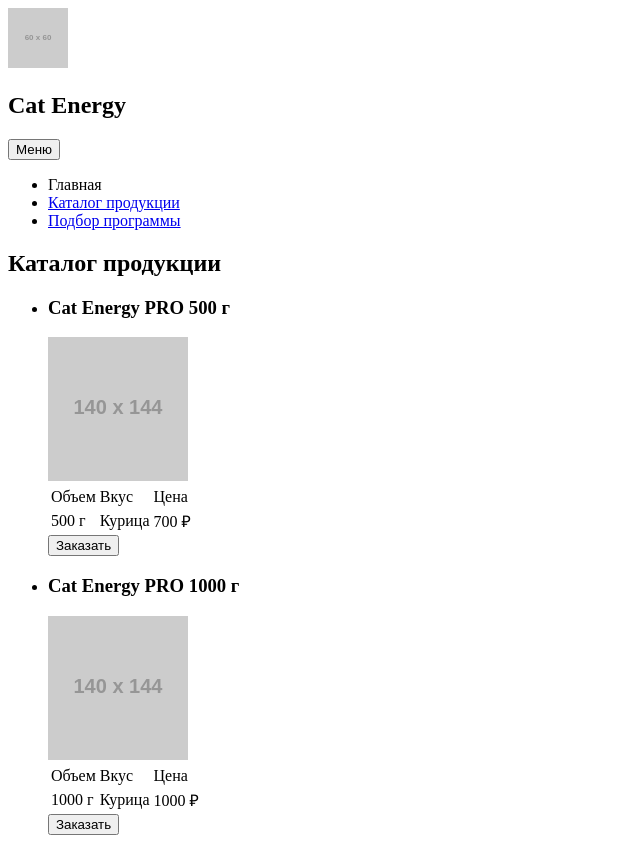
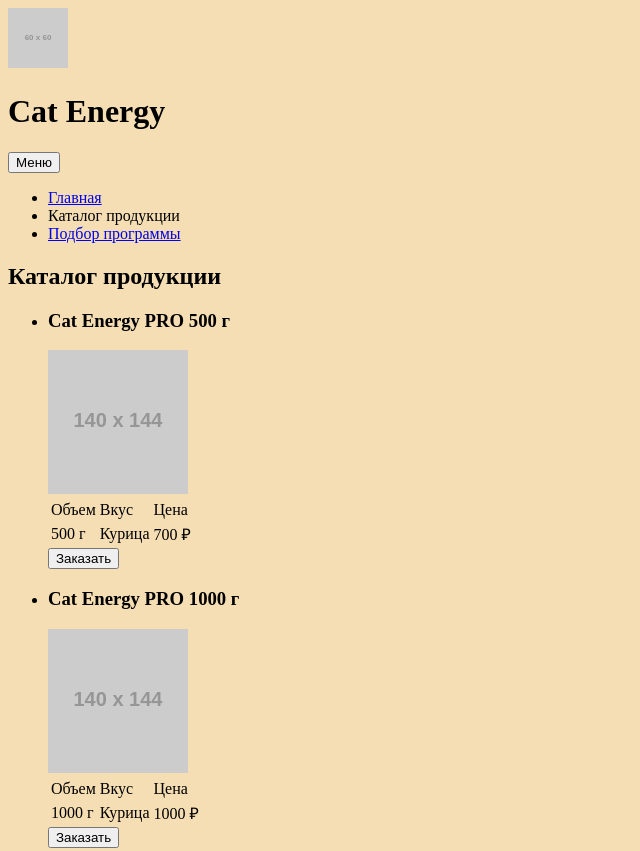
Before and after one commit to alivekenny/887261-cat-energy-17, a website: page source/catalog.html in a window 1280 px wide. Shown: the top 851 px of the page, without its empty margins (0-640 px from the left). Drawn offline with nearby package versions, Linux system fonts and the light colour scheme; files that its build step writes are made by us from their sources; placeholder pictures from the web are drawn by us.

Commit message:
поправил вёрстку, завел НПМ

```diff
--- a/source/catalog.html
+++ b/source/catalog.html
@@ -4,21 +4,22 @@
 <head>
   <meta charset="utf-8">
   <title>Каталог продукции | Cat Energy</title>
+  <link rel="stylesheet" type="text/css" href="css/style.css" />
 </head>
 
 <body>
-  <section class="page-header">
+  <header class="page-header">
     <img class="page-header__logo" src="http://placehold.it/60x60" width="60" height="60" alt="Логотип Cat Energy">
     <h1 class="page-header__title">Cat Energy</h1>
     <nav class="main-nav">
       <button class="main-nav__toggle" type="button">Меню</button>
       <ul class="main-nav__list site-list">
-        <li class="site-list__item--active"><a>Главная</a></li>
-        <li class="site-list__item"><a href="catalog.html">Каталог продукции</a></li>
+        <li class="site-list__item"><a href="index.html">Главная</a></li>
+        <li class="site-list__item--active"><a>Каталог продукции</a></li>
         <li class="site-list__item"><a href="programm.html">Подбор программы</a></li>
       </ul>
     </nav>
-  </section>
+  </header>
   <main class="catalog-page">
     <h2 class="catalog-page__title">Каталог продукции</h2>
     <section class="catalog-page__item-list">
--- /dev/null
+++ b/source/less/style.less
@@ -0,0 +1,3 @@
+body {
+  background-color: wheat;
+}
```
Also changed, not shown: source/index.html (+1 -0 lines), source/programm.html (+5 -4 lines).
